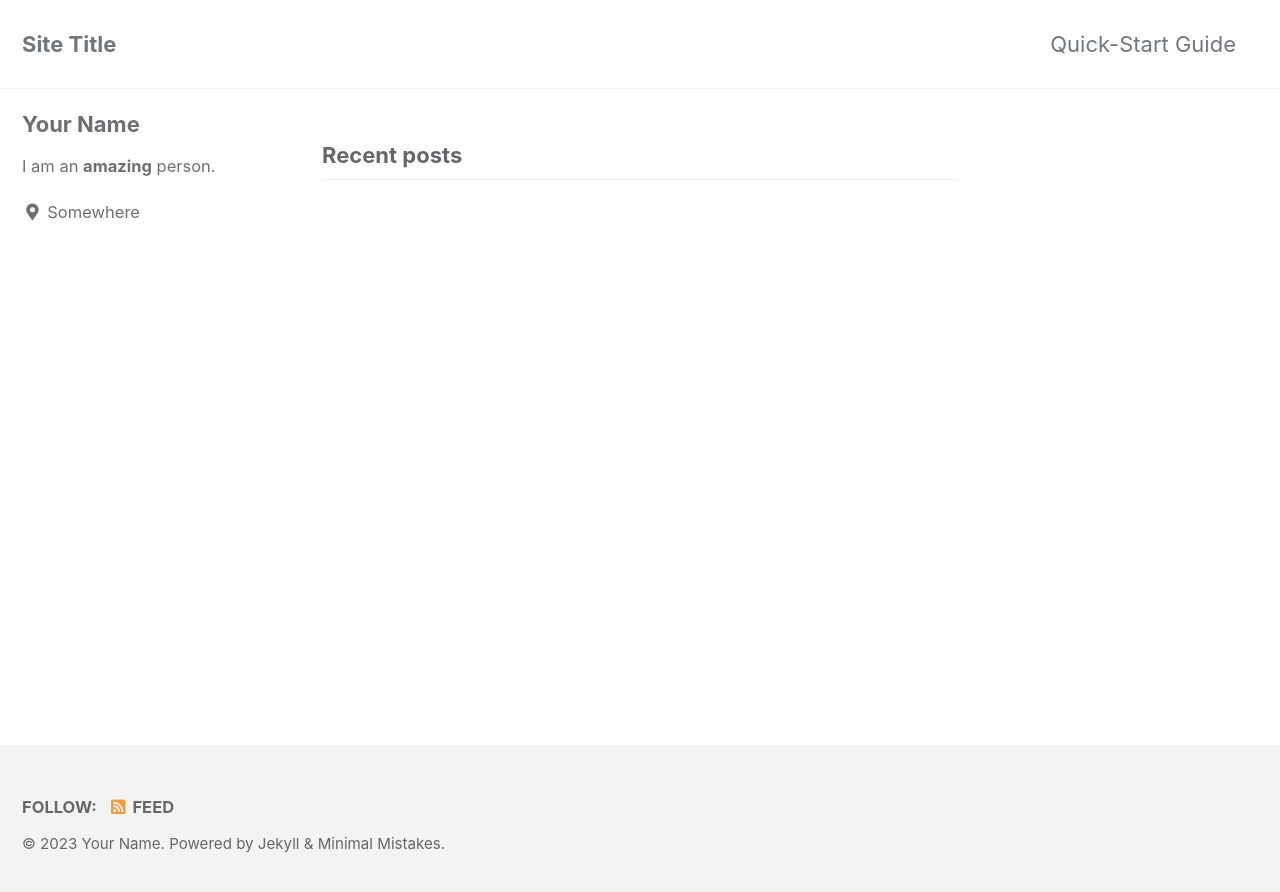
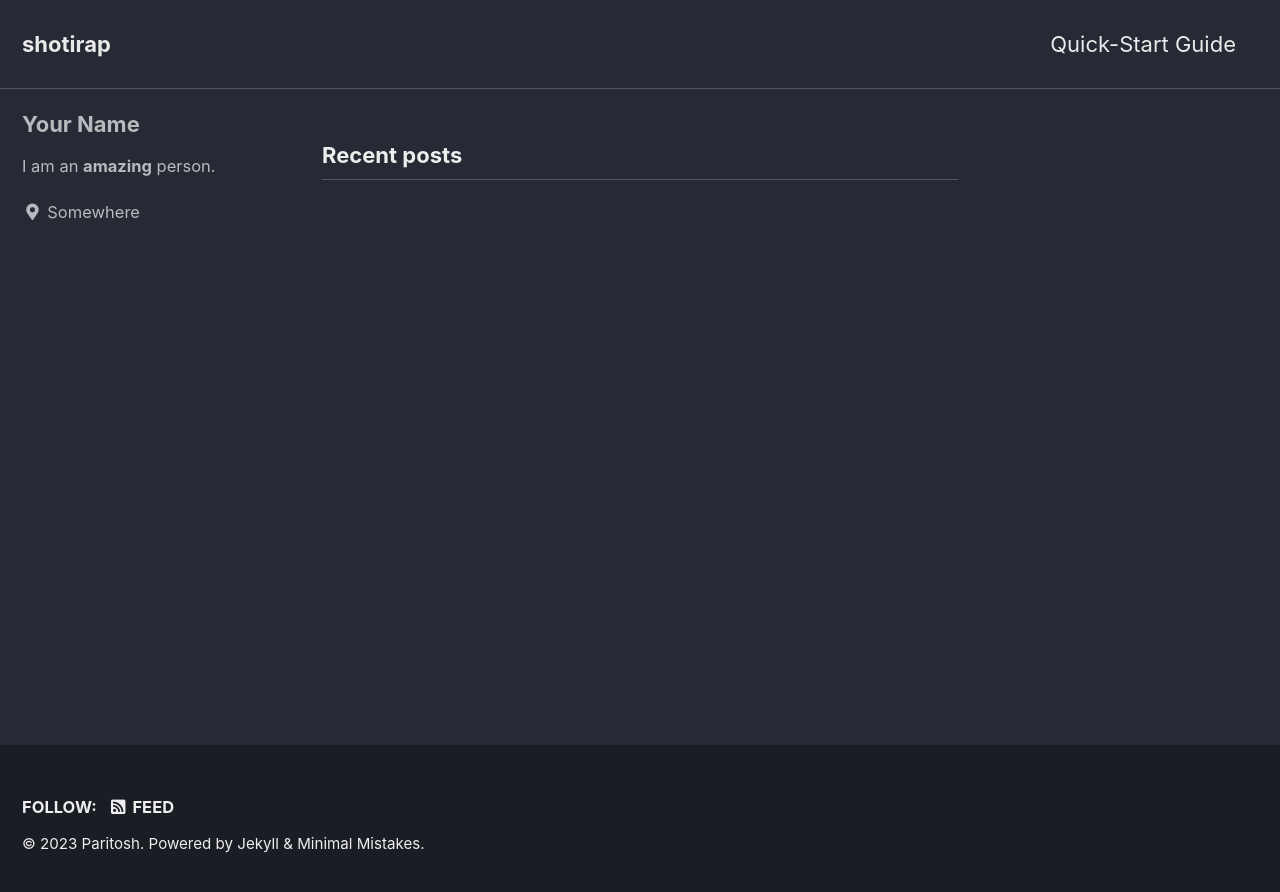
Before and after one commit to paritosh-101/paritosh-101.github.io, a Jekyll site: the page built from index.html, in a window 1280 px wide. Shown: the top 892 px of the page. Built offline with Jekyll 4.4.1, drawn with Linux system fonts in a browser that asks for light colours; cached includes are drawn as plain includes; the list of posts is cut into pages by our own code.

Commit message:
config updates

```diff
--- a/Gemfile
+++ b/Gemfile
@@ -1,2 +1,6 @@
 source "https://rubygems.org"
 gemspec
+
+# gem "minimal-mistakes-jekyll"
+
+gem 'wdm', '>= 0.1.0' if Gem.win_platform?
--- a/_config.yml
+++ b/_config.yml
@@ -10,17 +10,18 @@
 # Review documentation to determine if you should use `theme` or `remote_theme`
 # https://mmistakes.github.io/minimal-mistakes/docs/quick-start-guide/#installing-the-theme
 
-# theme                  : "minimal-mistakes-jekyll"
+theme                  : "minimal-mistakes-jekyll"
 # remote_theme           : "mmistakes/minimal-mistakes"
-minimal_mistakes_skin    : "default" # "air", "aqua", "contrast", "dark", "dirt", "neon", "mint", "plum", "sunrise"
+# minimal_mistakes_skin    : "default", "air", "aqua", "contrast", "dark", "dirt", "neon", "mint", "plum", "sunrise"
+minimal_mistakes_skin    : "dark"
 
 # Site Settings
 locale                   : "en-US"
-title                    : "Site Title"
+title                    : "shotirap"
 title_separator          : "-"
 subtitle                 : # site tagline that appears below site title in masthead
-name                     : "Your Name"
-description              : "An amazing website."
+name                     : "Paritosh"
+# description              : "An amazing website."
 url                      : # the base hostname & protocol for your site e.g. "https://mmistakes.github.io"
 baseurl                  : # the subpath of your site, e.g. "/blog"
 repository               : # GitHub username/repo-name e.g. "mmistakes/minimal-mistakes"
```
